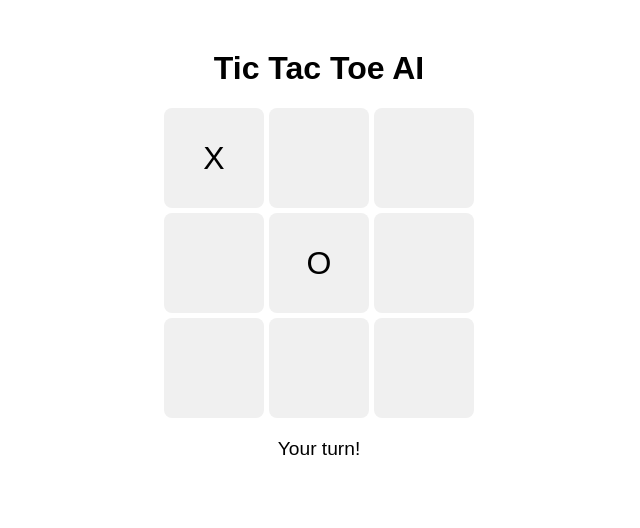
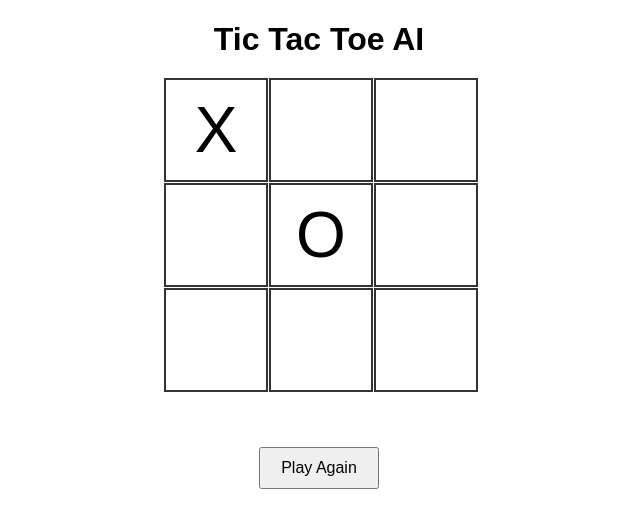
Before and after one commit to Adam4555/tictactoebetaai, a plain HTML site: page index.html in a window 1280 px wide. Both pictures are taken after a click on the element 535 px from the left and 158 px from the top of the page. Shown: the whole page, without its empty margins (321-961 px from the left). Drawn offline with Linux system fonts and the light colour scheme.

Commit message:
Update index.html

```diff
--- a/index.html
+++ b/index.html
@@ -2,131 +2,187 @@
 <html lang="en">
 <head>
   <meta charset="UTF-8" />
-  <meta name="viewport" content="width=device-width, initial-scale=1.0"/>
+  <meta name="viewport" content="width=device-width, initial-scale=1" />
   <title>Tic Tac Toe AI</title>
 
   <!-- Metadata for Warpcast Mini App -->
   <meta property="fc:frame" content="vNext" />
   <meta property="og:title" content="Tic Tac Toe AI" />
-  <meta property="og:image" content="https://i.imgur.com/LRXU0a3.jpg" />
+  <meta property="og:image" content="https://i.imgur.com/gSy4wtc_v2.jpg" />
   <meta property="og:description" content="Challenge the unbeatable AI in Tic Tac Toe!" />
-  <meta property="fc:frame:image" content="https://i.imgur.com/LRXU0a3.jpg" />
+  <meta property="fc:frame:image" content="https://i.imgur.com/gSy4wtc_v2.jpg" />
   <meta property="fc:frame:button:1" content="Play Now" />
-  <meta property="fc:frame:post_url" content="https://tictactoebetaai.vercel.app/" />
+  <meta property="fc:frame:post_url" content="https://tictactoebetaai.vercel.app/?v=2" />
 
   <style>
-    body { font-family: sans-serif; text-align: center; margin-top: 50px; }
-    .board { display: grid; grid-template-columns: repeat(3, 100px); gap: 5px; justify-content: center; }
-    .cell { width: 100px; height: 100px; font-size: 2em; cursor: pointer; background: #f0f0f0; display: flex; align-items: center; justify-content: center; border-radius: 8px; }
-    #status { margin-top: 20px; font-size: 1.2em; }
-    #play-again { margin-top: 15px; padding: 8px 16px; font-size: 1em; display: none; cursor: pointer; }
+    body {
+      font-family: Arial, sans-serif;
+      text-align: center;
+      margin: 20px;
+    }
+    h1 {
+      margin-bottom: 10px;
+    }
+    #board {
+      display: grid;
+      grid-template-columns: repeat(3, 100px);
+      grid-template-rows: repeat(3, 100px);
+      gap: 5px;
+      justify-content: center;
+      margin: 20px auto;
+    }
+    .cell {
+      width: 100px;
+      height: 100px;
+      font-size: 64px;
+      cursor: pointer;
+      border: 2px solid #333;
+      display: flex;
+      align-items: center;
+      justify-content: center;
+      user-select: none;
+    }
+    #message {
+      margin-top: 20px;
+      font-size: 18px;
+      min-height: 24px;
+    }
+    button {
+      margin-top: 15px;
+      font-size: 16px;
+      padding: 10px 20px;
+      cursor: pointer;
+    }
   </style>
 </head>
 <body>
   <h1>Tic Tac Toe AI</h1>
-  <div class="board" id="board"></div>
-  <div id="status"></div>
-  <button id="play-again" onclick="startGame()">Play Again</button>
+  <div id="board"></div>
+  <div id="message"></div>
+  <button id="restartBtn">Play Again</button>
 
   <script>
-    let board, currentPlayer, gameOver;
+    const board = document.getElementById('board');
+    const message = document.getElementById('message');
+    const restartBtn = document.getElementById('restartBtn');
 
-    function createBoard() {
-      board = ["", "", "", "", "", "", "", "", ""];
-      currentPlayer = "X";
-      gameOver = false;
-      const boardEl = document.getElementById("board");
-      boardEl.innerHTML = "";
-      board.forEach((_, idx) => {
-        const cell = document.createElement("div");
-        cell.className = "cell";
-        cell.dataset.index = idx;
-        cell.addEventListener("click", handleClick);
-        boardEl.appendChild(cell);
-      });
-      document.getElementById("status").textContent = "Your turn!";
-      document.getElementById("play-again").style.display = "none";
+    let boardState = Array(9).fill(null);
+    let player = 'X';
+    let ai = 'O';
+    let gameOver = false;
+
+    const wins = [
+      [0,1,2],[3,4,5],[6,7,8],
+      [0,3,6],[1,4,7],[2,5,8],
+      [0,4,8],[2,4,6]
+    ];
+
+    function checkWin(board, player) {
+      return wins.some(combo => combo.every(i => board[i] === player));
     }
 
-    function handleClick(e) {
-      const idx = e.target.dataset.index;
-      if (gameOver || board[idx]) return;
-      board[idx] = currentPlayer;
-      e.target.textContent = currentPlayer;
-      if (checkWin(board, currentPlayer)) return endGame("You win!");
-      if (board.every(cell => cell)) return endGame("Draw!");
-      currentPlayer = "O";
-      setTimeout(() => {
-        const aiMove = getBestMove(board);
-        board[aiMove] = "O";
-        document.querySelector(`[data-index='${aiMove}']`).textContent = "O";
-        if (checkWin(board, "O")) return endGame("Bot wins!");
-        if (board.every(cell => cell)) return endGame("Draw!");
-        currentPlayer = "X";
-        document.getElementById("status").textContent = "Your turn!";
-      }, 500);
+    function checkTie(board) {
+      return board.every(cell => cell !== null);
     }
 
-    function getBestMove(board) {
-      let bestScore = -Infinity, move;
-      for (let i = 0; i < board.length; i++) {
-        if (board[i] === "") {
-          board[i] = "O";
-          let score = minimax(board, 0, false);
-          board[i] = "";
-          if (score > bestScore) {
-            bestScore = score;
-            move = i;
+    function minimax(newBoard, currentPlayer) {
+      if (checkWin(newBoard, player)) return { score: -10 };
+      if (checkWin(newBoard, ai)) return { score: 10 };
+      if (checkTie(newBoard)) return { score: 0 };
+
+      let moves = [];
+      for (let i = 0; i < newBoard.length; i++) {
+        if (newBoard[i] === null) {
+          let move = {};
+          move.index = i;
+          newBoard[i] = currentPlayer;
+
+          if (currentPlayer === ai) {
+            let result = minimax(newBoard, player);
+            move.score = result.score;
+          } else {
+            let result = minimax(newBoard, ai);
+            move.score = result.score;
+          }
+          newBoard[i] = null;
+          moves.push(move);
+        }
+      }
+
+      let bestMove;
+      if (currentPlayer === ai) {
+        let bestScore = -Infinity;
+        for (let move of moves) {
+          if (move.score > bestScore) {
+            bestScore = move.score;
+            bestMove = move;
+          }
+        }
+      } else {
+        let bestScore = Infinity;
+        for (let move of moves) {
+          if (move.score < bestScore) {
+            bestScore = move.score;
+            bestMove = move;
           }
         }
       }
-      return move;
+      return bestMove;
     }
 
-    function minimax(board, depth, isMaximizing) {
-      if (checkWin(board, "O")) return 10 - depth;
-      if (checkWin(board, "X")) return depth - 10;
-      if (board.every(cell => cell)) return 0;
-
-      if (isMaximizing) {
-        let best = -Infinity;
-        for (let i = 0; i < board.length; i++) {
-          if (board[i] === "") {
-            board[i] = "O";
-            best = Math.max(best, minimax(board, depth + 1, false));
-            board[i] = "";
-          }
+    function aiMove() {
+      if (gameOver) return;
+      let best = minimax(boardState, ai);
+      if (best && boardState[best.index] === null) {
+        boardState[best.index] = ai;
+        updateBoard();
+        if (checkWin(boardState, ai)) {
+          message.textContent = 'AI wins!';
+          gameOver = true;
+          return;
         }
-        return best;
-      } else {
-        let best = Infinity;
-        for (let i = 0; i < board.length; i++) {
-          if (board[i] === "") {
-            board[i] = "X";
-            best = Math.min(best, minimax(board, depth + 1, true));
-            board[i] = "";
-          }
+        if (checkTie(boardState)) {
+          message.textContent = 'It\'s a tie!';
+          gameOver = true;
+          return;
         }
-        return best;
       }
     }
 
-    function checkWin(board, player) {
-      const winPatterns = [[0,1,2],[3,4,5],[6,7,8],[0,3,6],[1,4,7],[2,5,8],[0,4,8],[2,4,6]];
-      return winPatterns.some(pattern => pattern.every(idx => board[idx] === player));
+    function updateBoard() {
+      board.innerHTML = '';
+      boardState.forEach((cell, idx) => {
+        const cellEl = document.createElement('div');
+        cellEl.className = 'cell';
+        cellEl.textContent = cell || '';
+        cellEl.addEventListener('click', () => {
+          if (gameOver || boardState[idx] !== null) return;
+          boardState[idx] = player;
+          updateBoard();
+          if (checkWin(boardState, player)) {
+            message.textContent = 'You win!';
+            gameOver = true;
+            return;
+          }
+          if (checkTie(boardState)) {
+            message.textContent = 'It\'s a tie!';
+            gameOver = true;
+            return;
+          }
+          aiMove();
+        });
+        board.appendChild(cellEl);
+      });
     }
 
-    function endGame(msg) {
-      document.getElementById("status").textContent = msg;
-      gameOver = true;
-      document.getElementById("play-again").style.display = "inline-block";
-    }
+    restartBtn.addEventListener('click', () => {
+      boardState = Array(9).fill(null);
+      gameOver = false;
+      message.textContent = '';
+      updateBoard();
+    });
 
-    function startGame() {
-      createBoard();
-    }
-
-    startGame();
+    updateBoard();
   </script>
 </body>
 </html>
```
